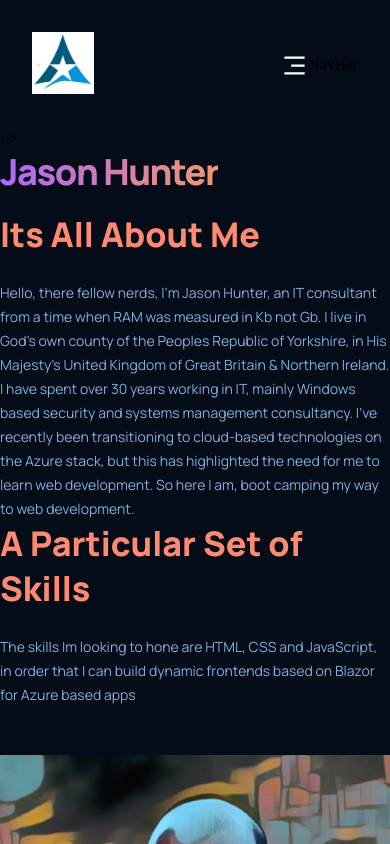
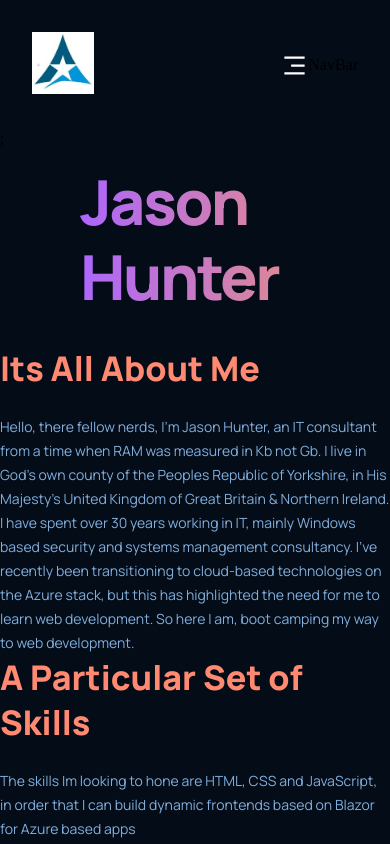
Before and after one commit to Computastar/React-Portfolio, a React (Create React App) app: page / in a window 390 px wide. Shown: the top 844 px of the page. Built offline with nearby package versions, Linux system fonts and the light colour scheme; no server answers.

Commit message:
Added in Header as per rubrik

```diff
--- a/src/App.js
+++ b/src/App.js
@@ -2,12 +2,13 @@
 import {React} from 'react';
 import { BrowserRouter as Router, Route, Routes} from 'react-router-dom';
 import NavBar from '../src/components/navbar/Navbar'
-import {  Contact, Home, Projects} from './containers';
+import {  Contact, Home, Projects, Header} from './containers';
 import './App.css';
 import { useState, useEffect } from 'react';
 import {AuthProvider} from '../src/services/AuthContext'
 import {auth} from '../src/services/firebase'
 import {onAuthStateChanged} from 'firebase/auth'
+
 
 const App = () => {
   const [currentUser, setCurrentUser] = useState(null)
@@ -23,7 +24,7 @@ const App = () => {
     <div className='App'>
     <AuthProvider value={{currentUser}}>
     <NavBar />;
->
+    <Header />
     <Routes>
           <Route exact path="/" element={<Home/>} />
           <Route exact path="/projects" element={<Projects />} />
--- /dev/null
+++ b/src/containers/header/header.css
@@ -0,0 +1,26 @@
+.folio__header {
+    display: flex;
+    flex-direction: row;
+}
+
+.folio__header-content {
+    flex: 1;
+    display: flex;
+    justify-content: center;
+    align-items: flex-start;
+    flex-direction: column;
+
+    margin: 1rem 1rem 1rem 5rem;
+    /*margin-top: 1rem;
+    margin-left: 1rem;
+    margin-right:  5rem;*/
+}
+
+.folio__header-content h1 {
+    font-family: var(--font-family);
+    font-weight: 800;
+    font-size: 62px;
+    line-height: 75px;
+    letter-spacing: -0.04em;
+    margin-bottom: 1rem;
+}
--- /dev/null
+++ b/src/containers/header/header.jsx
@@ -0,0 +1,16 @@
+import React from 'react';
+import './header.css'
+
+const Header = () => {
+  return (
+    <>
+   <div className='folio__header section__Padding' id='header'>
+      <div className='folio__header-content'>
+        <h1 className='gradient__text'> Jason Hunter </h1>
+      </div>
+   </div>
+    </>
+  )
+}
+
+export default Header
--- a/src/containers/home/home.css
+++ b/src/containers/home/home.css
@@ -1,9 +1,9 @@
-.folio__header {
+.folio__home {
     display: flex;
     flex-direction: row;
 }
 
-.folio__header-content {
+.folio__home-content {
     flex: 1;
     display: flex;
     justify-content: center;
@@ -16,7 +16,7 @@
     margin-right:  5rem;*/
 }
 
-.folio__header-content h1 {
+.folio__home-content h1 {
     font-family: var(--font-family);
     font-weight: 800;
     font-size: 62px;
@@ -25,7 +25,7 @@
     margin-bottom: 1rem;
 }
 
-.folio__header-content h2 {
+.folio__home-content h2 {
     font-size: 34px;
     line-height: 45px;
     font-weight: 800;
@@ -34,7 +34,7 @@
     color: var(--colour-subtext);
 }
 
-.folio__header-content p {
+.folio__home-content p {
     font-family: var(--font-family);
     font-weight: 400;
     font-size: 20px;
@@ -44,7 +44,7 @@
     margin-top: 1.5rem;
 }
 
-.folio__header-image {
+.folio__home-image {
     flex: 1;
     display: flex;
     justify-content: center;
@@ -52,28 +52,28 @@
     margin-bottom: 1rem;;
 }
 
-.folio__header-image img {
+.folio__home-image img {
     width: 100%;
     height: 100%;
 }
 
 @media screen and (max-width: 1050px) {
-    .folio__header {
+    .folio__home {
         flex-direction: column;
     }
 
-    .folio__header-content {
+    .folio__home-content {
         margin: 0 0 3rem;
     }
 }
 
 @media screen and (max-width: 650px) {
-    .folio__header-content h1 {
+    .folio__home-content h1 {
         font-size: 48px;
         line-height: 60px;
     }
 
-    .folio__header-content p {
+    .folio__home-content p {
         font-size: 16px;
         line-height: 24px;
     }
@@ -81,12 +81,12 @@
 }
 
 @media screen and (max-width: 490px) {
-    .folio__header-content h1 {
+    .folio__home-content h1 {
         font-size: 36px;
         line-height: 48px;
     }
 
-    .folio__header-content p {
+    .folio__home-content p {
         font-size: 14px;
         line-height: 24px;
     }
--- a/src/containers/home/home.jsx
+++ b/src/containers/home/home.jsx
@@ -5,19 +5,18 @@ import './home.css'
 const Home = () => {
   return (
     <>
-   <div className='folio__header section__Padding' id='home'>
-      <div className='folio__header-content'>
-        <h1 className='gradient__text'> Jason Hunter </h1>
+   <div className='folio__home section__Padding' id='home'>
+      <div className='folio__home-content'>
           <h2>Its All About Me</h2>
           <p>Hello, there fellow nerds, I'm Jason Hunter, an IT consultant from a time when RAM was measured in Kb not Gb. I live in God's own county of the Peoples Republic of Yorkshire, in His Majesty’s United Kingdom of Great Britain & Northern Ireland. I have spent over 30 years working in IT, mainly Windows based security and systems management consultancy. I've recently been transitioning to cloud-based technologies on the Azure stack, but this has highlighted the need for me to learn web development. So here I am, boot camping my way to web development.</p>
           <h2>A Particular Set of Skills</h2>
           <p>The skills Im looking to hone are HTML, CSS and JavaScript, in order that I can build dynamic frontends based on Blazor for Azure based apps</p>
       </div>
 
-      <div className='folio__header-image'>
+      <div className='folio__home-image'>
         <img src={bio} alt=""/>
       </div>
-      Header
+      home
     </div>
     </>
   )
--- a/src/containers/index.js
+++ b/src/containers/index.js
@@ -1,3 +1,4 @@
 export { default as Contact} from '../containers/contact/Contact';
-export { default as Home} from './home/home';
+export { default as Home} from '../containers/home/home';
 export { default as Projects} from '../containers/projects/Projects';
+export { default as Header} from '../containers/header/header';
```
